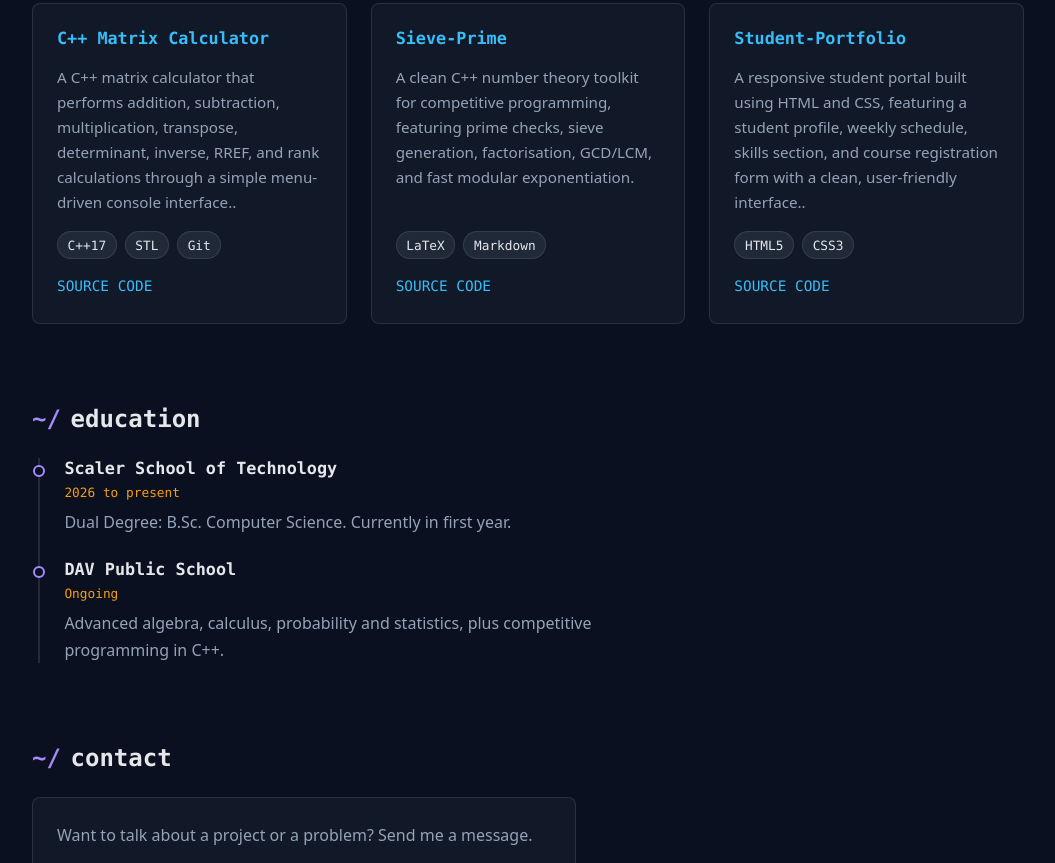
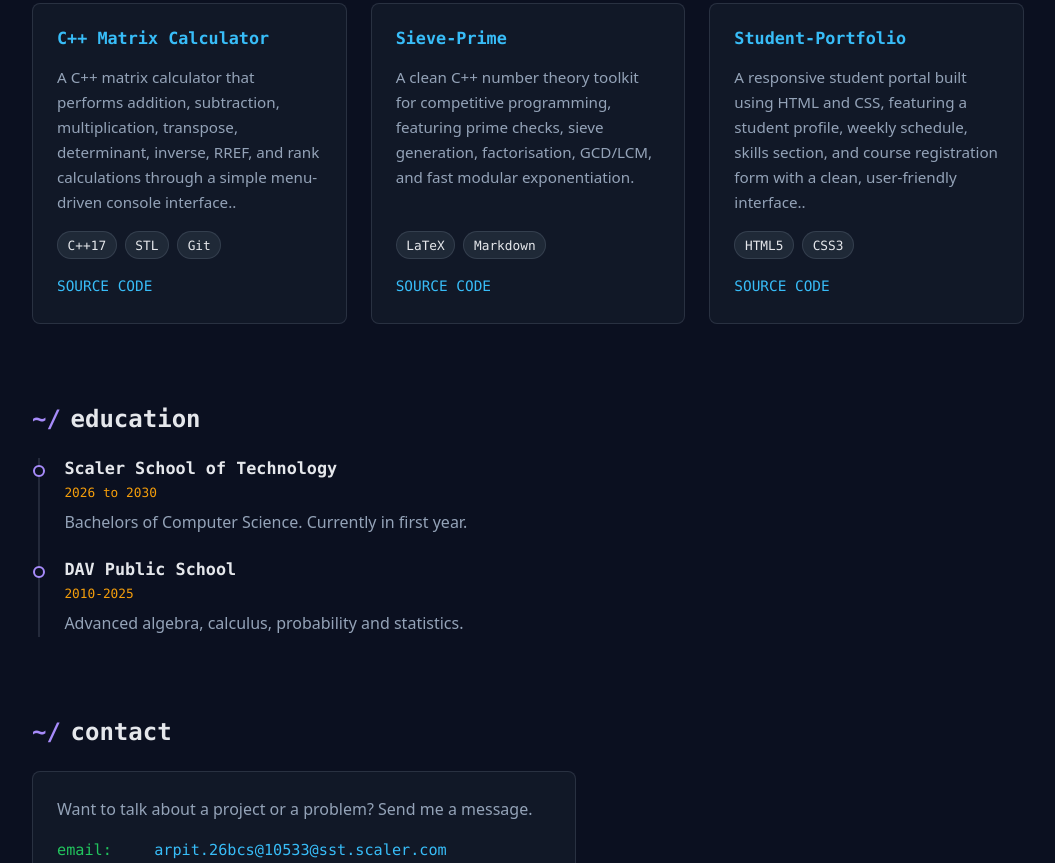
Before and after one commit to Arpit1991478/Personal-Portfolio, a plain HTML site: page index.html in a window 1280 px wide. Shown: the part 1309-2172 px from the top of the page, without its empty margins (112-1167 px from the left). Drawn offline with Linux system fonts and the light colour scheme.

Commit message:
Update education details and personal description

```diff
--- a/index.html
+++ b/index.html
@@ -418,7 +418,7 @@
           <img src="https://u.cubeupload.com/idkmann/hello.jpeg" alt="Portrait of Arpit Singh" width="400" height="400" >
         </figure>
         <div class="about-grid">
-        <p>I'm currently pursuing my Bachelors degree of Computer Science in Scaler School of Technology. I like to solve complex problems using neat solutions and hence that's why I love proofs and competitive programming.</p>
+        <p>I'm currently pursuing my Bachelors degree of Computer Science in Scaler duuu of Technology. I like to solve complex problems using neat solutions and hence that's why I love proofs and competitive programming.</p>
         <p>This site is one of my first HTML and CSS projects.</p>
         </div>
       </div>
@@ -502,13 +502,13 @@
       <ol class="timeline">
         <li>
           <h3>Scaler School of Technology</h3>
-          <p class="meta">2026 to present</p>
-          <p>Dual Degree: B.Sc. Computer Science. Currently in first year.</p>
+          <p class="meta">2026 to 2030</p>
+          <p>Bachelors of Computer Science. Currently in first year.</p>
         </li>
         <li>
           <h3>DAV Public School</h3>
-          <p class="meta">Ongoing</p>
-          <p>Advanced algebra, calculus, probability and statistics, plus competitive programming in C++.</p>
+          <p class="meta">2010-2025</p>
+          <p>Advanced algebra, calculus, probability and statistics.</p>
         </li>
       </ol>
     </section>
```
